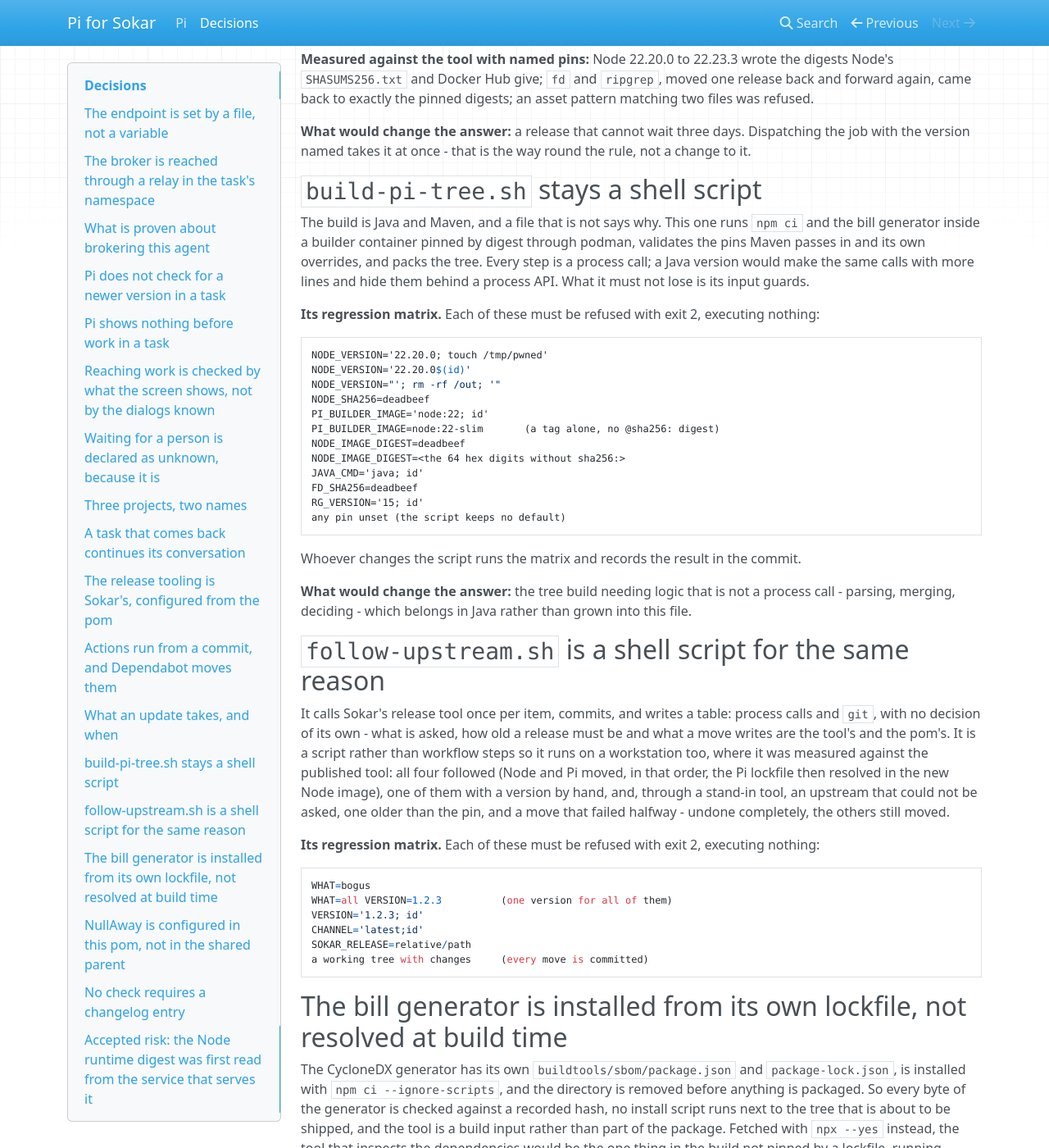
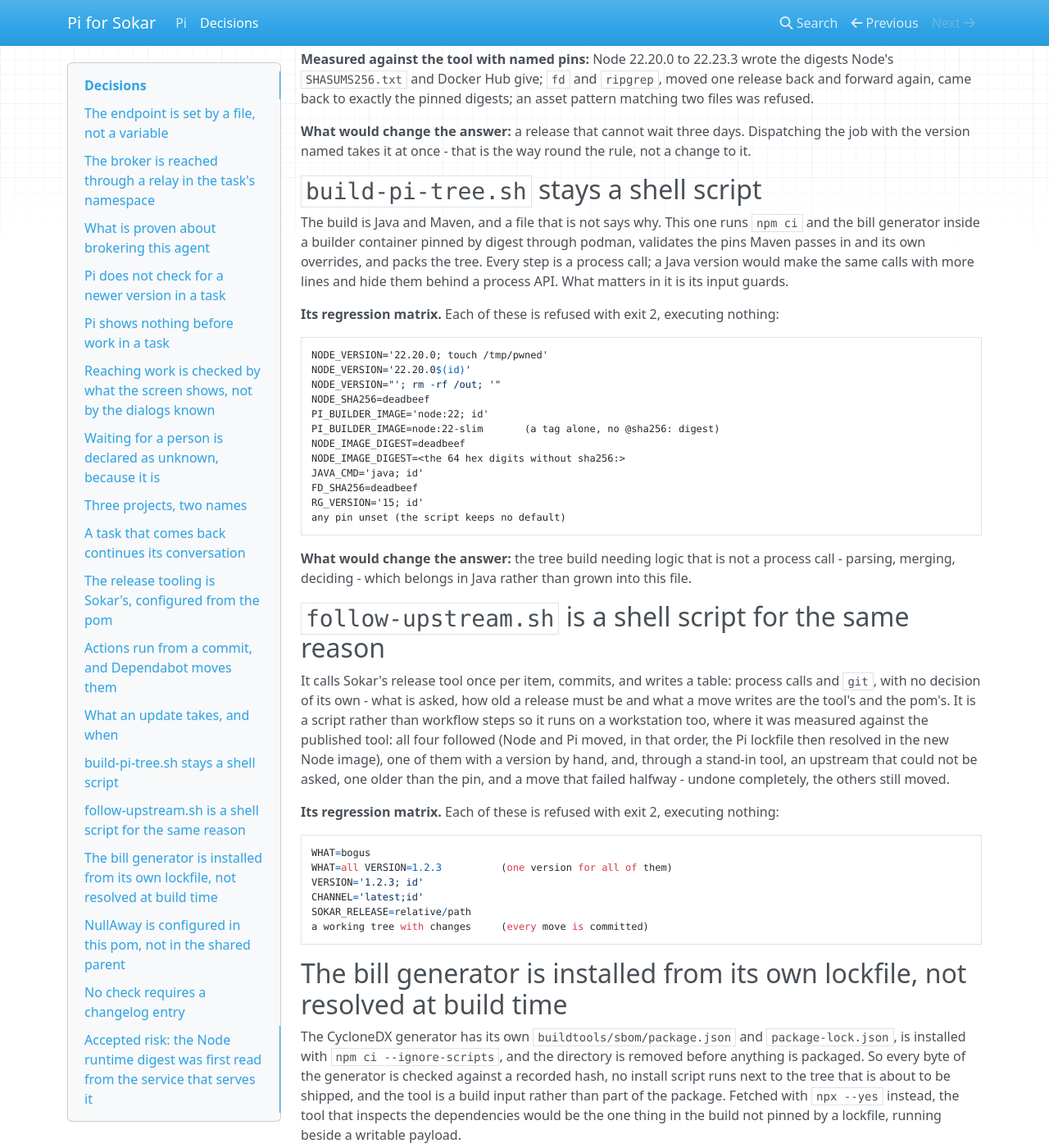
Before and after one commit to sokar-ai/sokar-pi, an MkDocs documentation site: the page built from doc/decisions.md, in a window 1280 px wide and 1400 px high, scrolled down 7378 px. Shown: the whole window at 82% size. Built offline with MkDocs 1.6.1, drawn with Linux system fonts in a browser that asks for light colours; nearby versions of some CDN libraries; some of the changed text lies outside the part shown.

Commit message:
Move the rules for whoever works here from the decisions page to AGENTS.md, leaving the page the facts and reasons

```diff
--- a/doc/decisions.md
+++ b/doc/decisions.md
@@ -312,9 +312,9 @@
 The build is Java and Maven, and a file that is not says why. This one runs `npm ci` and the bill
 generator inside a builder container pinned by digest through podman, validates the pins Maven passes
 in and its own overrides, and packs the tree. Every step is a process call; a Java version would make the same calls
-with more lines and hide them behind a process API. What it must not lose is its input guards.
+with more lines and hide them behind a process API. What matters in it is its input guards.
 
-**Its regression matrix.** Each of these must be refused with exit 2, executing nothing:
+**Its regression matrix.** Each of these is refused with exit 2, executing nothing:
 
     NODE_VERSION='22.20.0; touch /tmp/pwned'
     NODE_VERSION='22.20.0$(id)'
@@ -329,8 +329,6 @@
     RG_VERSION='15; id'
     any pin unset (the script keeps no default)
 
-Whoever changes the script runs the matrix and records the result in the commit.
-
 **What would change the answer:** the tree build needing logic that is not a process call - parsing,
 merging, deciding - which belongs in Java rather than grown into this file.
 
@@ -344,7 +342,7 @@
 stand-in tool, an upstream that could not be asked, one older than the pin, and a move that failed
 halfway - undone completely, the others still moved.
 
-**Its regression matrix.** Each of these must be refused with exit 2, executing nothing:
+**Its regression matrix.** Each of these is refused with exit 2, executing nothing:
 
     WHAT=bogus
     WHAT=all VERSION=1.2.3          (one version for all of them)
```
Also changed, not shown: other parts of doc/decisions.md (+1 -1 lines), AGENTS.md (+5 -0 lines).
